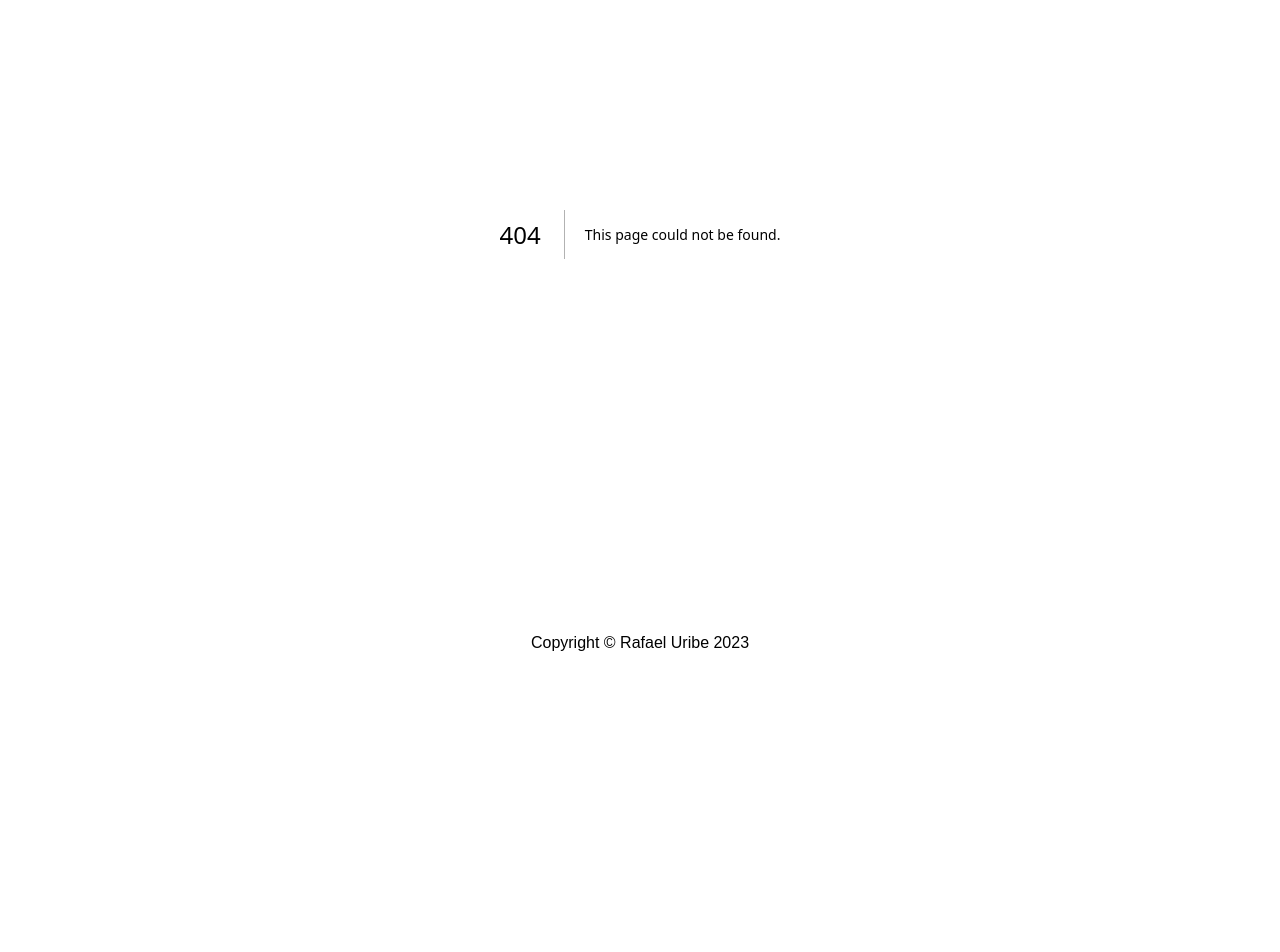
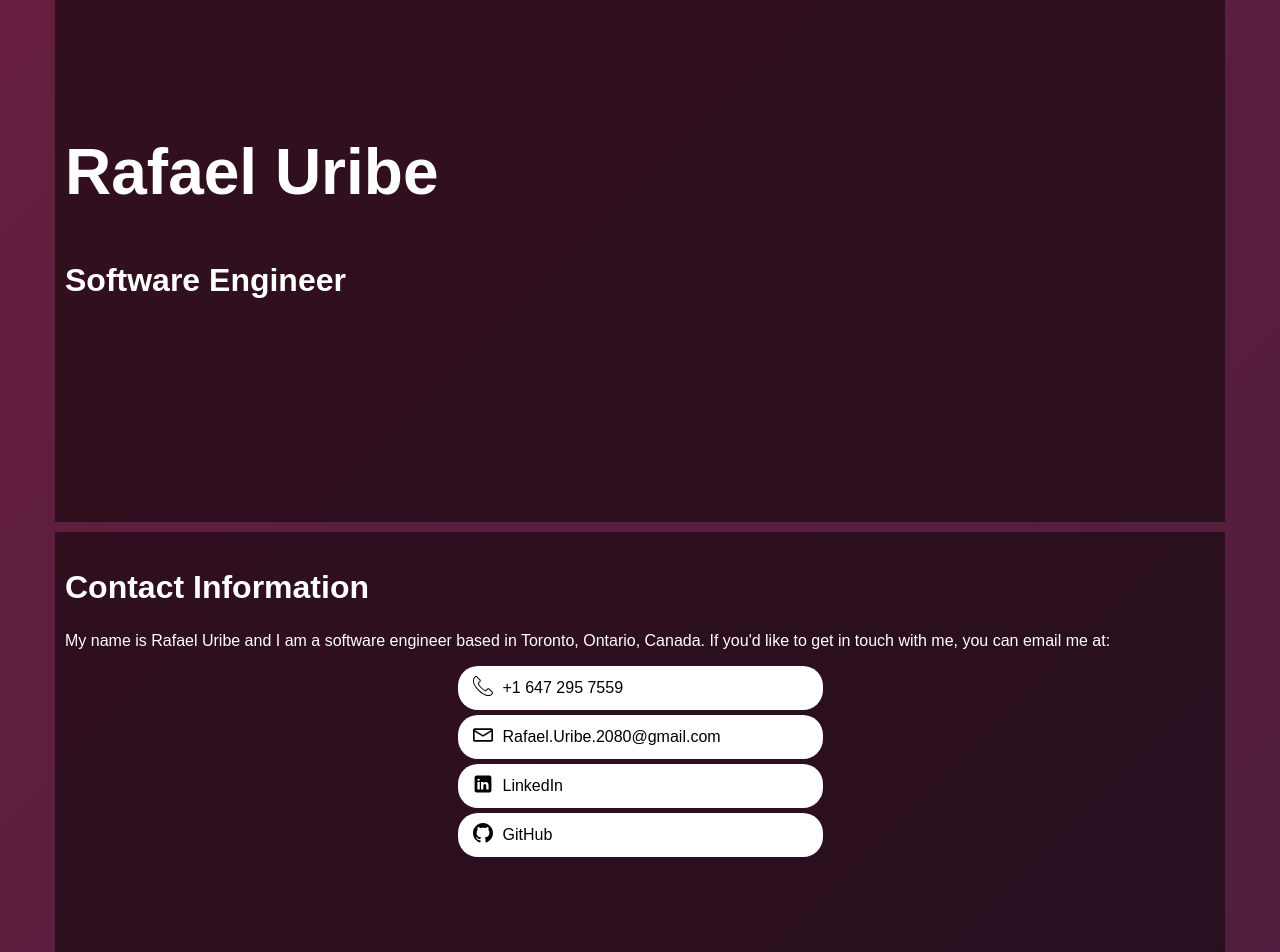
Before and after one commit to Rafael3226/blog, a Next.js app: page /home/Home in a window 1280 px wide. Before the commit this address had no page. Shown: the part 220-1172 px from the top of the page. Before the commit the page ends 872 px from the top, so only its background shows below. Built offline with nearby package versions, Linux system fonts and the light colour scheme.

Commit message:
Create Home page, show as index

```diff
--- /dev/null
+++ b/pages/home/Home.tsx
@@ -0,0 +1,44 @@
+import ContactInformation from "components/assets/contact-information";
+
+const mainStyle = {
+  paddingTop: "30vh",
+  paddingLeft: "10px",
+};
+const sectionStyle = {
+  height: "85vh",
+  backgroundColor: "RGB(0,0,0,0.5)",
+  marginBottom: "10px",
+};
+const h1Style = {
+  fontSize: "4rem",
+};
+const h2Style = {
+  fontSize: "2rem",
+};
+const divStyle = {
+  padding: "10px",
+};
+
+export default function Home() {
+  return (
+    <>
+      <section style={sectionStyle}>
+        <main style={mainStyle}>
+          <h1 style={h1Style}>Rafael Uribe</h1>
+          <h2 style={h2Style}>Software Engineer</h2>
+        </main>
+      </section>
+      <section style={sectionStyle}>
+        <div style={divStyle}>
+          <h2 style={h2Style}>Contact Information</h2>
+          <p>
+            My name is Rafael Uribe and I am a software engineer based in
+            Toronto, Ontario, Canada. If you'd like to get in touch with me, you
+            can email me at:
+          </p>
+          <ContactInformation />
+        </div>
+      </section>
+    </>
+  );
+}
--- /dev/null
+++ b/pages/home/index.ts
@@ -0,0 +1,3 @@
+import Home from "./Home";
+
+export default Home;
```
Also changed, not shown: pages/index.tsx (+3 -17 lines).
